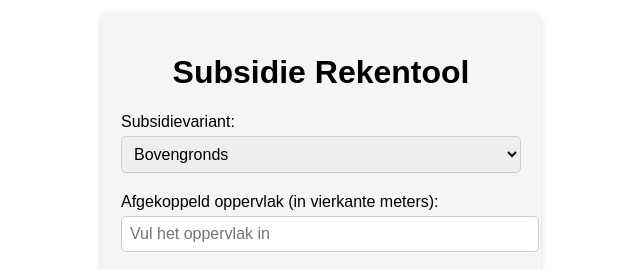
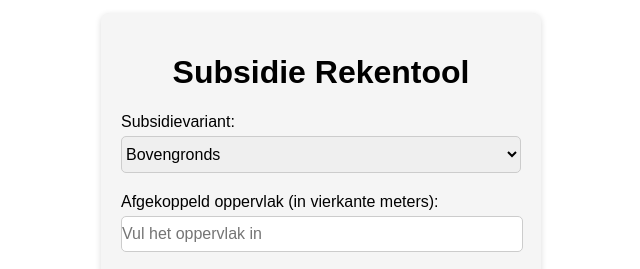
Before and after one commit to simsupport/subsidietool, a plain HTML site: page index.html in a window 1280 px wide. Shown: the part 162-431 px from the top of the page, 319-959 px from the left. Drawn offline with Linux system fonts and the light colour scheme.

Commit message:
Update index.html
Maakt de inputvelden gelijk

```diff
--- a/index.html
+++ b/index.html
@@ -59,6 +59,7 @@
     input[type="number"] {
       width: 100%;
       padding: 8px;
+      padding-inline: initial;
       font-size: 16px;
       border-radius: 5px;
       border: 1px solid #ccc;
```
